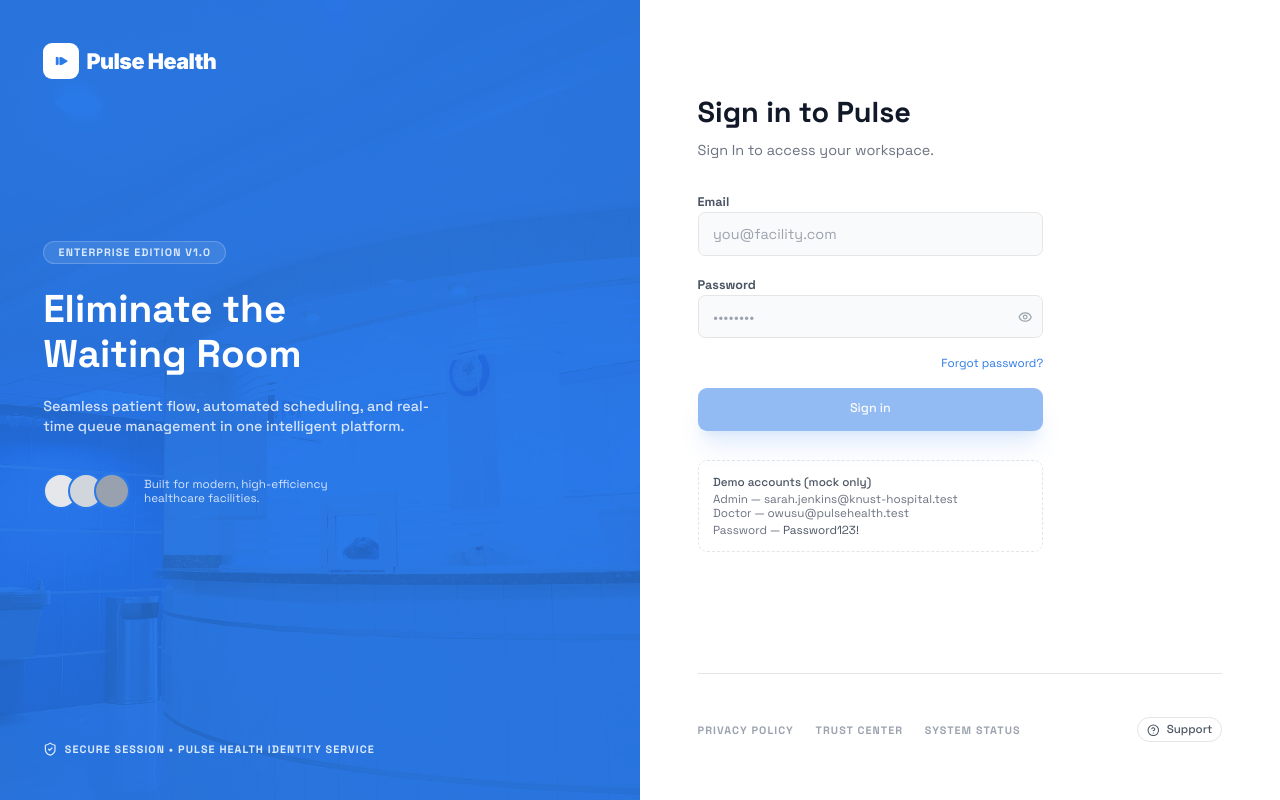
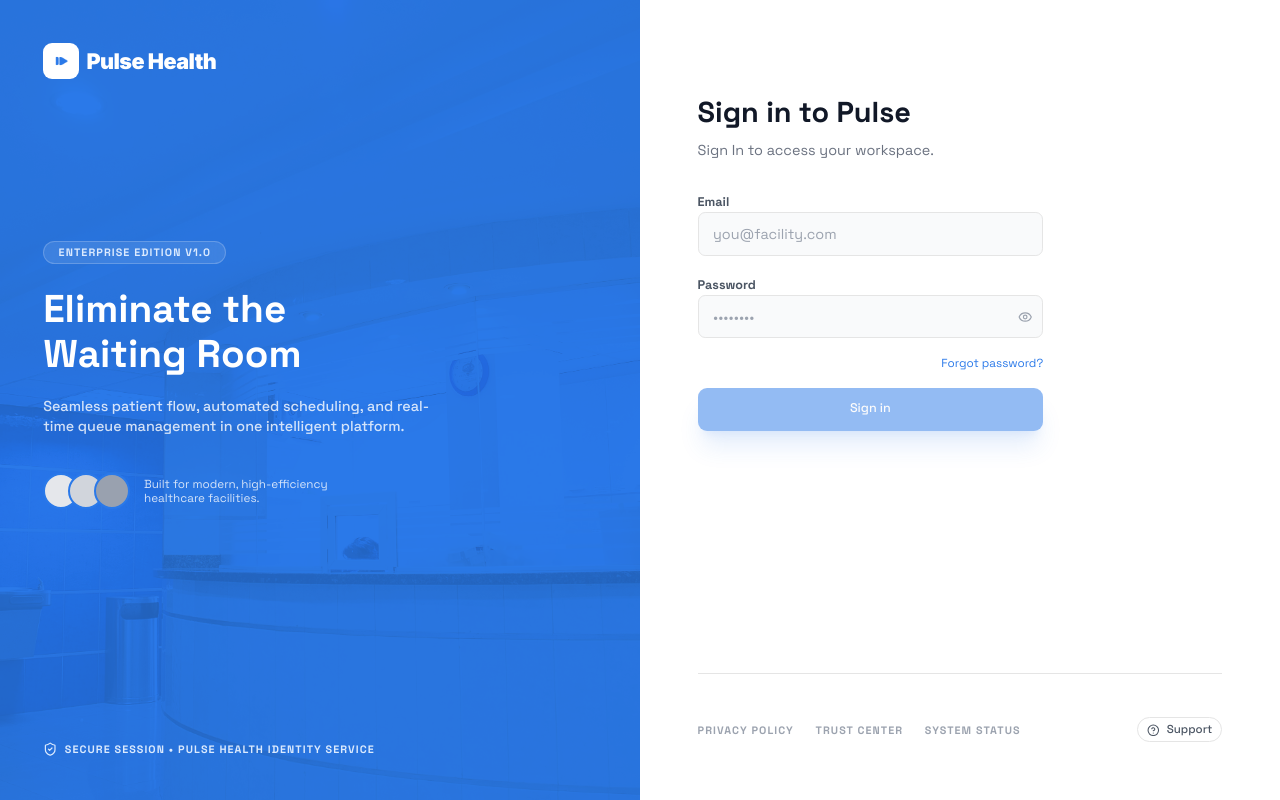
Before and after one commit to housebuoy/pulse-web, a Next.js app: page /login in a window 1280 px wide. Built offline with nearby package versions, Linux system fonts and the light colour scheme; no server answers.

Commit message:
chore(auth): remove demo-account hints from login page

```diff
--- a/app/(auth)/login/page.tsx
+++ b/app/(auth)/login/page.tsx
@@ -19,7 +19,6 @@ import { ResendTimer } from "@/components/onboarding/resend-timer";
 import { FormField } from "@/components/onboarding/form-field";
 import { useAuthState } from "@/hooks/use-workspace-session";
 import {
-  DEMO_PASSWORD,
   finalizeLogin,
   login,
   markDeviceTrusted,
@@ -202,16 +201,6 @@ export default function LoginPage() {
           {submitting ? "Signing in…" : "Sign in"}
         </Button>
       </form>
-
-      <div className="mt-8 rounded-lg border border-dashed border-border p-4 text-body-sm text-fg-muted">
-        <p className="font-medium text-fg-secondary">Demo accounts (mock only)</p>
-        <p className="mt-1">Admin — sarah.jenkins@knust-hospital.test</p>
-        <p>Doctor — owusu@pulsehealth.test</p>
-        <p className="mt-1">
-          Password —{" "}
-          <span className="font-mono text-fg-secondary">{DEMO_PASSWORD}</span>
-        </p>
-      </div>
     </div>
   );
 }
```
